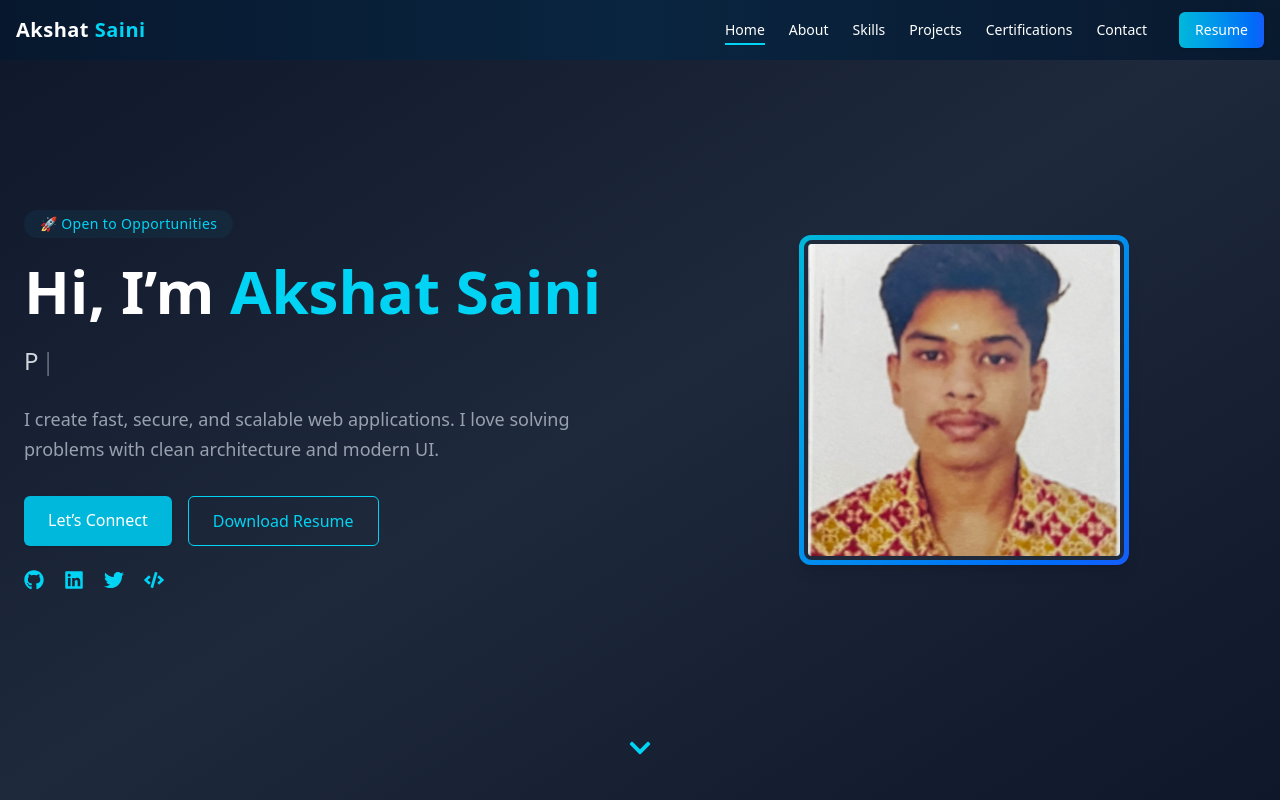
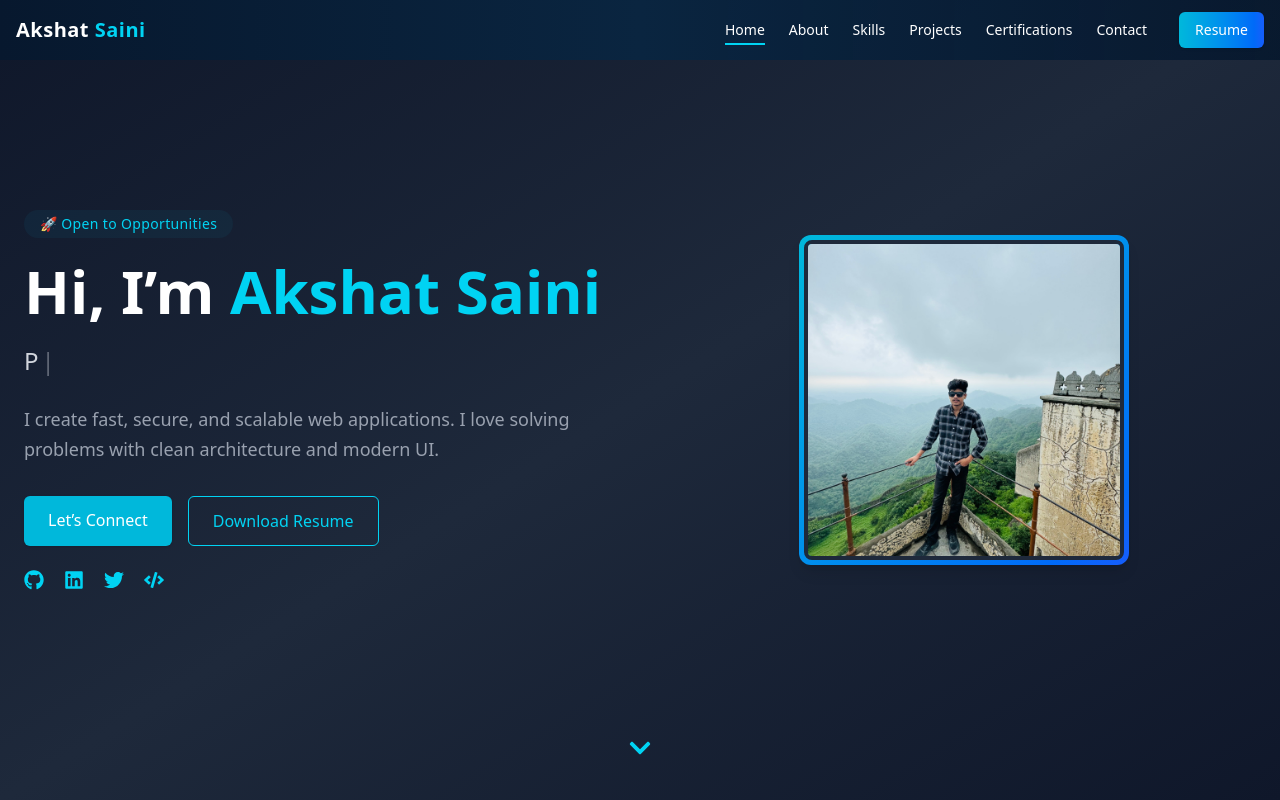
Before and after one commit to Akshatsainiaks/akshatportfolio, a React (Vite) app: page / in a window 1280 px wide. Shown: the top 800 px of the page. Built offline with nearby package versions, Linux system fonts and the light colour scheme.

Commit message:
New update

```diff
--- a/src/sections/Home.jsx
+++ b/src/sections/Home.jsx
@@ -2,7 +2,7 @@
 
 import React from 'react';
 import { Typewriter } from 'react-simple-typewriter';
-import profile from '../assets/profile.jpg';
+import newprofile from '../assets/newprofile.jpg';
 import {
   FaGithub,
   FaLinkedin,
@@ -87,7 +87,7 @@ const Home = () => {
         <div className="flex-1 flex justify-center">
           <div className="bg-gradient-to-br from-cyan-500 to-blue-600 p-[5px] rounded-xl shadow-lg hover:shadow-cyan-400/40 transition">
             <img
-              src={profile}
+              src={newprofile}
               alt="Profile"
               className="w-72 h-72 sm:w-80 sm:h-80 object-cover rounded-lg border-4 border-[#1e293b]"
             />
```
Also changed, not shown: src/assets/newprofile.jpg (added).
